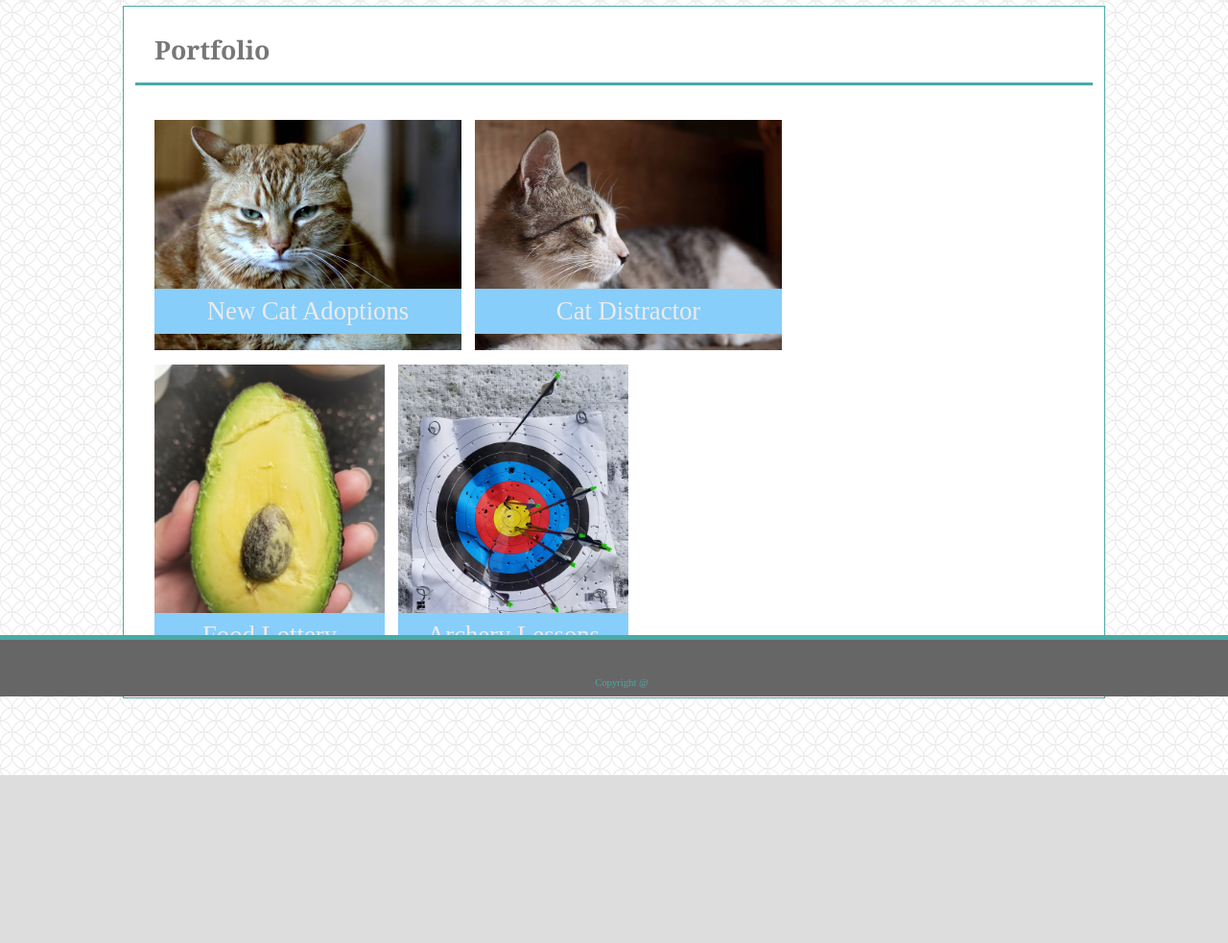
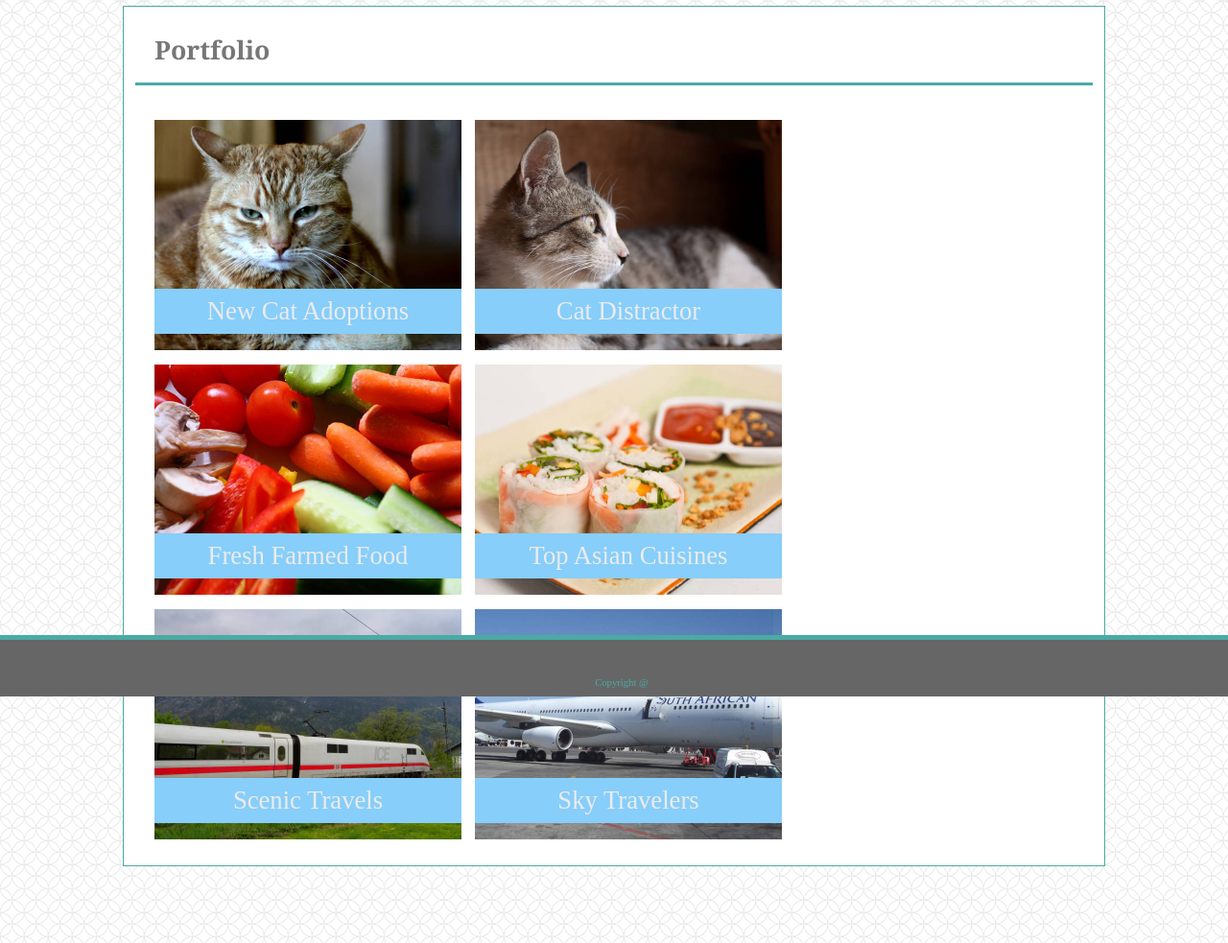
Before and after one commit to EricNg314/Responsive-Portfolio, a plain HTML site: page portfolio.html in a window 1280 px wide. Shown: the part 74-1057 px from the top of the page at 96% size. Before the commit the page ends 882 px from the top, so only its background shows below. Drawn offline with Linux system fonts and the light colour scheme.

Commit message:
Updated portfolio with new images and text for better alignments.

```diff
--- a/portfolio.html
+++ b/portfolio.html
@@ -39,18 +39,28 @@
                 </div>
                 <div class="imgField">
                     <p class="portfolioImgText">Cat Distractor</p>
-                    <img width=320px height=240px src="assets/images/cat-games_640-480-4.jpg" alt="Domestic shorthair cat.">
+                    <img width=320px height=240px src="assets/images/cat-games_640-480-4.jpg" alt="Cat distracted.">
                 </div>
-                <div id="verticalImg">
-                    <div class="imgField">
-                        <p class="portfolioImgText">Food Lottery</p>
-                        <img width=240px height=320px src="assets/images/Food Lotteries.jpg" alt="Domestic shorthair cat.">
-                    </div>
-                    <div class="imgField">
-                        <p class="portfolioImgText">Archery Lessons</p>
-                        <img width=240px height=320px src="assets/images/Archery Lessons.jpg" alt="Domestic shorthair cat.">
-                    </div>
+
+                <div class="imgField">
+                    <p class="portfolioImgText">Fresh Farmed Food</p>
+                    <img width=320px height=240px src="assets/images/food-q-c-640-480-5.jpg" alt="Fresh vegetables.">
                 </div>
+                <div class="imgField">
+                    <p class="portfolioImgText">Top Asian Cuisines</p>
+                    <img width=320px height=240px src="assets/images/food-q-c-640-480-8.jpg" alt="Thai spring rolls.">
+                </div>
+
+
+                <div class="imgField">
+                    <p class="portfolioImgText">Scenic Travels</p>
+                    <img width=320px height=240px src="assets/images/transport-q-c-640-480-9.jpg" alt="Train with mountain View.">
+                </div>
+                <div class="imgField">
+                    <p class="portfolioImgText">Sky Travelers</p>
+                    <img width=320px height=240px src="assets/images/transport-q-c-640-480-1.jpg" alt="Parked airplane.">
+                </div>
+
             </article>
         </main>
     </div>
```
Also changed, not shown: assets/images/Archery Lessons.jpg (deleted), assets/images/Food Lotteries.jpg (deleted), assets/images/food-q-c-640-480-5.jpg (added), assets/images/food-q-c-640-480-8.jpg (added), assets/images/transport-q-c-640-480-1.jpg (added), assets/images/transport-q-c-640-480-9.jpg (added).
